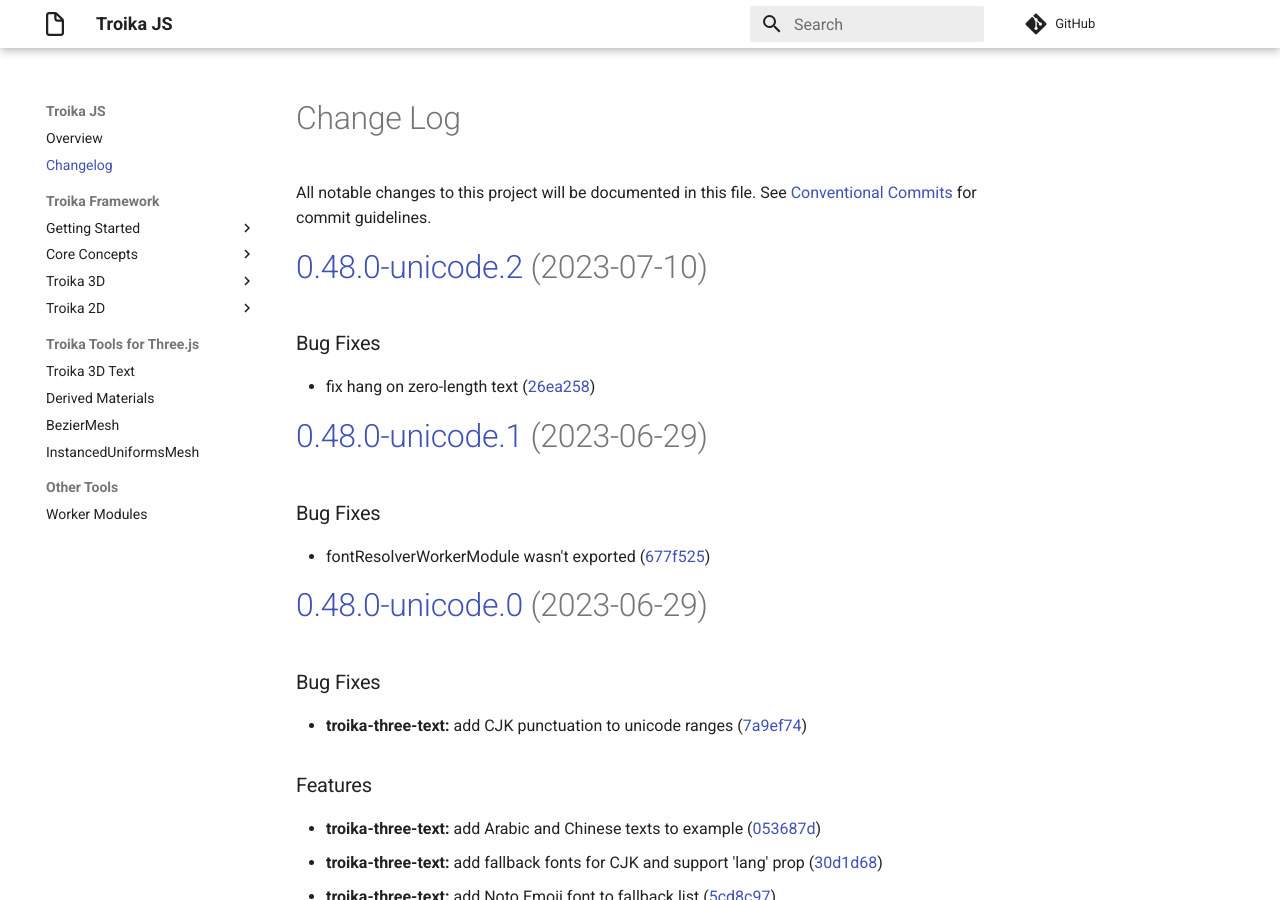
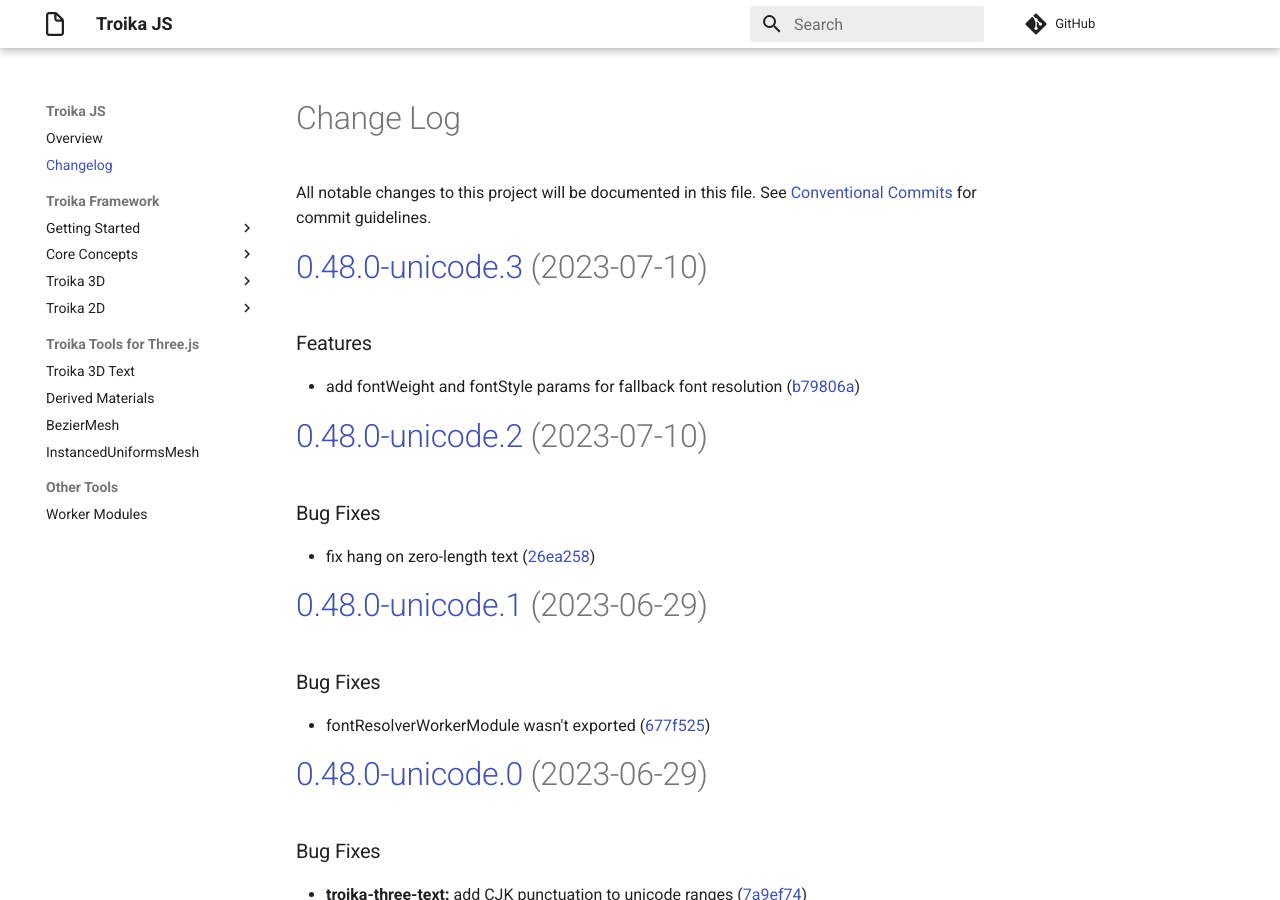
Before and after one commit to protectwise/troika, an MkDocs documentation site: the page built from docs/changelog.md, in a window 1280 px wide and 900 px high. Built offline with MkDocs 1.6.1 and Material for MkDocs 9.7.7, drawn with Linux system fonts in a browser that asks for light colours; comment, search, counter and statistics services are not loaded.

Commit message:
v0.48.0-unicode.3

```diff
--- a/CHANGELOG.md
+++ b/CHANGELOG.md
@@ -2,6 +2,17 @@
 
 All notable changes to this project will be documented in this file.
 See [Conventional Commits](https://conventionalcommits.org) for commit guidelines.
+
+# [0.48.0-unicode.3](https://github.com/protectwise/troika/compare/v0.48.0-unicode.2...v0.48.0-unicode.3) (2023-07-10)
+
+
+### Features
+
+* add fontWeight and fontStyle params for fallback font resolution ([b79806a](https://github.com/protectwise/troika/commit/b79806a813be866369cebf6b54033274311d62f3))
+
+
+
+
 
 # [0.48.0-unicode.2](https://github.com/protectwise/troika/compare/v0.48.0-unicode.1...v0.48.0-unicode.2) (2023-07-10)
 
--- a/lerna.json
+++ b/lerna.json
@@ -2,7 +2,7 @@
   "packages": [
     "packages/*"
   ],
-  "version": "0.48.0-unicode.2",
+  "version": "0.48.0-unicode.3",
   "command": {
     "version": {
       "conventionalCommits": true
--- a/packages/troika-3d-text/CHANGELOG.md
+++ b/packages/troika-3d-text/CHANGELOG.md
@@ -2,6 +2,17 @@
 
 All notable changes to this project will be documented in this file.
 See [Conventional Commits](https://conventionalcommits.org) for commit guidelines.
+
+# [0.48.0-unicode.3](https://github.com/protectwise/troika/compare/v0.48.0-unicode.2...v0.48.0-unicode.3) (2023-07-10)
+
+
+### Features
+
+* add fontWeight and fontStyle params for fallback font resolution ([b79806a](https://github.com/protectwise/troika/commit/b79806a813be866369cebf6b54033274311d62f3))
+
+
+
+
 
 # [0.48.0-unicode.2](https://github.com/protectwise/troika/compare/v0.48.0-unicode.1...v0.48.0-unicode.2) (2023-07-10)
 
--- a/packages/troika-3d-ui/CHANGELOG.md
+++ b/packages/troika-3d-ui/CHANGELOG.md
@@ -2,6 +2,14 @@
 
 All notable changes to this project will be documented in this file.
 See [Conventional Commits](https://conventionalcommits.org) for commit guidelines.
+
+# [0.48.0-unicode.3](https://github.com/protectwise/troika/compare/v0.48.0-unicode.2...v0.48.0-unicode.3) (2023-07-10)
+
+**Note:** Version bump only for package troika-3d-ui
+
+
+
+
 
 # [0.48.0-unicode.2](https://github.com/protectwise/troika/compare/v0.48.0-unicode.1...v0.48.0-unicode.2) (2023-07-10)
 
--- a/packages/troika-examples/CHANGELOG.md
+++ b/packages/troika-examples/CHANGELOG.md
@@ -2,6 +2,14 @@
 
 All notable changes to this project will be documented in this file.
 See [Conventional Commits](https://conventionalcommits.org) for commit guidelines.
+
+# [0.48.0-unicode.3](https://github.com/protectwise/troika/compare/v0.48.0-unicode.2...v0.48.0-unicode.3) (2023-07-10)
+
+**Note:** Version bump only for package troika-examples
+
+
+
+
 
 # [0.48.0-unicode.2](https://github.com/protectwise/troika/compare/v0.48.0-unicode.1...v0.48.0-unicode.2) (2023-07-10)
 
--- a/packages/troika-flex-layout/CHANGELOG.md
+++ b/packages/troika-flex-layout/CHANGELOG.md
@@ -2,6 +2,14 @@
 
 All notable changes to this project will be documented in this file.
 See [Conventional Commits](https://conventionalcommits.org) for commit guidelines.
+
+# [0.48.0-unicode.3](https://github.com/protectwise/troika/compare/v0.48.0-unicode.2...v0.48.0-unicode.3) (2023-07-10)
+
+**Note:** Version bump only for package troika-flex-layout
+
+
+
+
 
 # [0.48.0-unicode.2](https://github.com/protectwise/troika/compare/v0.48.0-unicode.1...v0.48.0-unicode.2) (2023-07-10)
 
--- a/packages/troika-three-text/CHANGELOG.md
+++ b/packages/troika-three-text/CHANGELOG.md
@@ -2,6 +2,17 @@
 
 All notable changes to this project will be documented in this file.
 See [Conventional Commits](https://conventionalcommits.org) for commit guidelines.
+
+# [0.48.0-unicode.3](https://github.com/protectwise/troika/compare/v0.48.0-unicode.2...v0.48.0-unicode.3) (2023-07-10)
+
+
+### Features
+
+* add fontWeight and fontStyle params for fallback font resolution ([b79806a](https://github.com/protectwise/troika/commit/b79806a813be866369cebf6b54033274311d62f3))
+
+
+
+
 
 # [0.48.0-unicode.2](https://github.com/protectwise/troika/compare/v0.48.0-unicode.1...v0.48.0-unicode.2) (2023-07-10)
 
```
Also changed, not shown: 5 other files.
